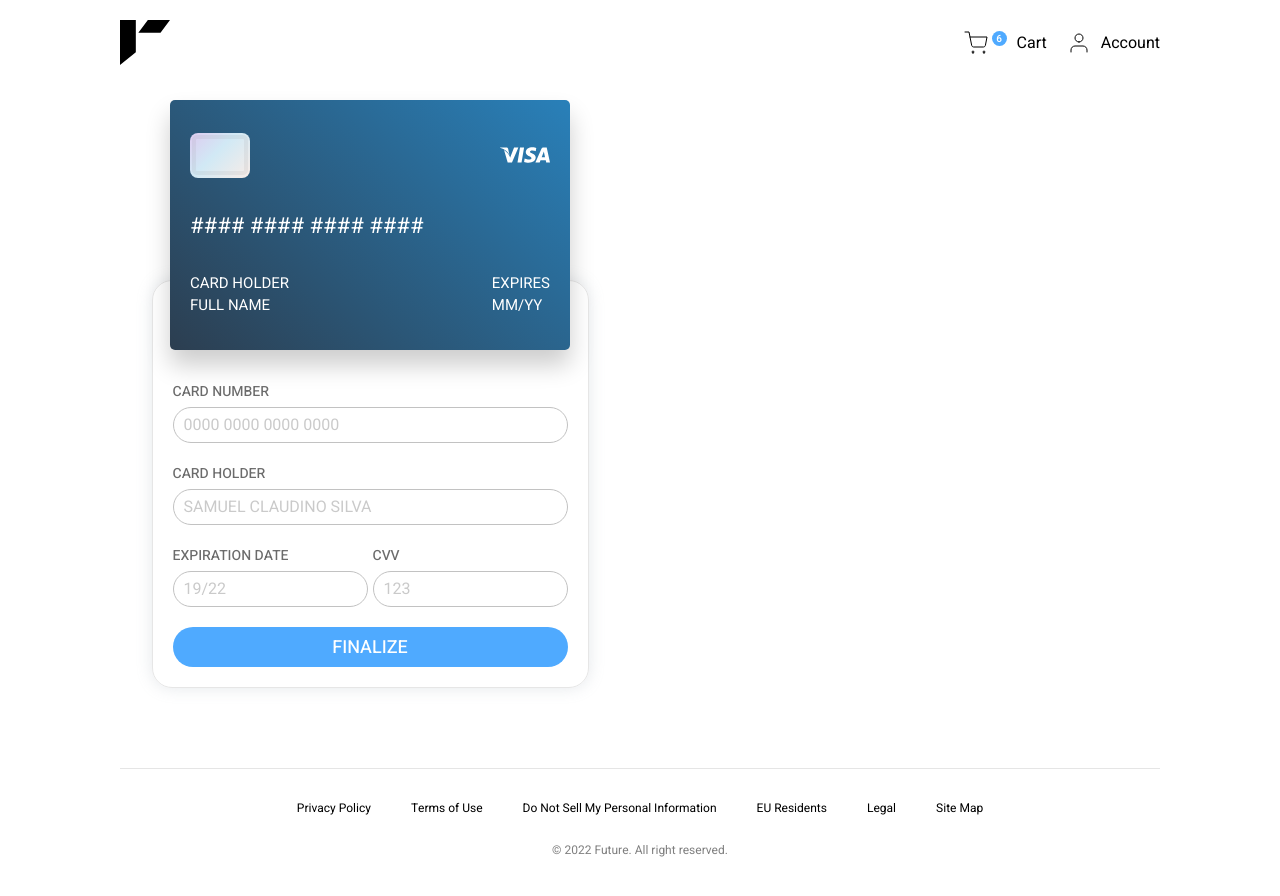
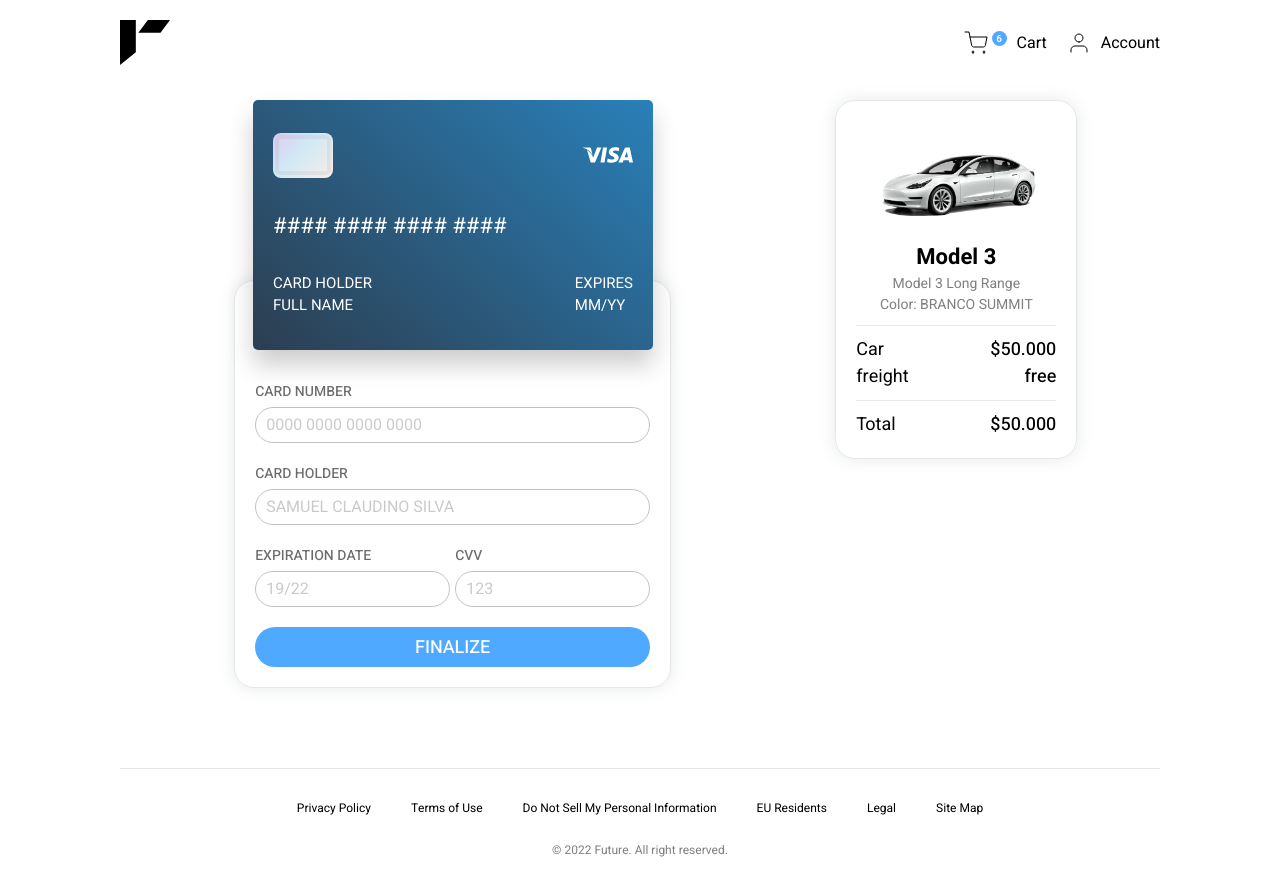
Before and after one commit to Samuelcs131/Future-Motors, a Next.js app: page /purchase/123 in a window 1280 px wide. Shown: the top 896 px of the page. Built offline with nearby package versions, Linux system fonts and the light colour scheme.

Commit message:
ajuste na pagina pagamento

```diff
--- a/public/styles/sass/home/_cards.scss
+++ b/public/styles/sass/home/_cards.scss
@@ -131,7 +131,7 @@
             justify-content: center;
             background-color: $blue;
             color: $white;
-            width: 80px;
+            width: 120px;
             height: 30px;
             text-align: center;
             text-transform: uppercase;
--- a/public/styles/sass/purchase/carpay.scss
+++ b/public/styles/sass/purchase/carpay.scss
@@ -1,6 +1,61 @@
 #carpay{
     padding-top: 100px;
+    display: flex;
+    flex-wrap: wrap;
+    justify-content: space-evenly;
+    gap: 50px;
 
+
+    /* CARD CREDIT */
+    .card-credit-container{
+        display: flex;
+        flex-direction: column;
+        align-items: center;
+        max-width: 500px;
+    }
+
+    /* CAR PRODUCT */
+    .card-car{
+        display: flex;
+        flex-direction: column;
+        align-items: center;
+        max-width: 500px;
+        height: 100%;
+
+        .container-card-car{
+            box-shadow: rgb(145 158 171 / 24%) 0px 0px 0px 0px, rgb(145 158 171 / 24%) 0px 0px 16px;
+            padding: 20px;
+            text-align: center;
+            border-radius: 20px;
+            border: 1px solid #e6e6e6;
+            max-width: 500px;
+            height: 100%;
+
+            .info-car{
+                display: flex;
+                flex-direction: column;
+                align-items: center;
+                margin-bottom: 10px;
+                h4{ font-size: 22px;}
+                p{ color: grey; font-size: 14px;}
+            }
+
+            .card-price{
+                hr{
+                    background-color: rgb(233, 233, 233);
+                    height: 1px;
+                    margin: 10px 0;
+                }
+                .separation-info{
+                    display: flex;
+                    justify-content: space-between;
+                    p{ font-size: 18px;}
+                    span{ font-size: 18px; font-weight: 500;}
+                }
+            }
+        }
+
+    }
 
     /* CARD */
     .card-container{
@@ -121,7 +176,6 @@
         }
     }
 
-
     /* CARD FORM */
     .form-card{
         box-shadow: rgb(145 158 171 / 24%) 0px 0px 0px 0px, rgb(145 158 171 / 24%) 0px 0px 16px;
@@ -184,8 +238,23 @@
     }
 }
 
+@media screen and (max-width: 843px) {
+    #carpay{
+        display: flex;
+        /* CARD CREDIT */
+        .card-credit-container{
+            order: 2;
+        }
+        /* CARD CAR */
+        .card-car{
+
+            .container-card-car{ width: 380px;}
+        }
+    }
+}
 @media screen and (max-width: 540px) {
     #carpay{
+
         .card-container{
             width: 280px;
         }
--- a/src/components/home/Card.jsx
+++ b/src/components/home/Card.jsx
@@ -9,8 +9,8 @@
                 <h4>{dataCard.name}</h4>
                 <span>{dataCard.price}</span>
                 <div className="btn-group">
-                    <Link href="/"><a>Buy</a></Link>
-                    <Link href="/"><a>Customize</a></Link>
+                    <Link href="/cart"><a>Add Cart</a></Link>
+                    <Link href="/car"><a>Customize</a></Link>
                 </div>
             </div>
         </div>
--- a/src/pages/cart.jsx
+++ b/src/pages/cart.jsx
@@ -3,6 +3,7 @@
 import DataCars from "../../public/DataCars.json"
 import { CardCarImage } from "../styles/style";
 import Footer from "../components/Footer"
+import Link from "next/link"
 
 const Cart = () => {
     return (
@@ -35,7 +36,9 @@
                                 </div>
                                 <div className="btn-group">
                                     <button className="btn-remove">Remove</button>
-                                    <button className="btn-finalize">Finalize</button>
+                                    <Link href="/purchase/123">
+                                    <a><button className="btn-finalize">Finalize</button></a>
+                                    </Link>
                                 </div>
                             </div>
                         </div>
--- a/src/pages/purchase/[carpay].jsx
+++ b/src/pages/purchase/[carpay].jsx
@@ -3,6 +3,8 @@
 import HeadPage from "../../components/HeadPage";
 import Menu from "../../components/Menu";
 import Footer from "../../components/Footer"
+import { CardCarImageRounded } from "../../styles/style";
+import Image from "next/image";
 
 const CarPay = () => {
 
@@ -33,7 +35,9 @@
         <Menu/>
 
         <section id="carpay" className="container">
-            <div style={{display: 'flex', flexDirection: 'column',alignItems: 'center', maxWidth: '500px'}}>
+
+            {/* CARD CREDIT */}
+            <div className="card-credit-container">
                 <div className="card-container">
                     {/* FRONT CARD */}
                     <div className="front-card">
@@ -95,6 +99,28 @@
                     <button className="btn-finalize">Finalize</button>
                 </div>
             </div>
+
+            {/* INFO CAR */}
+            <div className="card-car">
+                <div className="container-card-car">
+                    <div className="info-car">
+                        <CardCarImageRounded image="/img/cars/model-s-3.png"/>
+                        <h4>Model 3</h4>
+                        <p>Model 3 Long Range</p>
+                        <p>Color: BRANCO SUMMIT</p>
+                    </div>
+                    <div className="card-price">
+                        <hr />
+                        <div className="separation-info">
+                            <p>Car</p><span>$50.000</span></div>
+                        <div className="separation-info">
+                            <p>freight</p><span>free</span></div>
+                        <hr />
+                        <div className="separation-info">
+                            <p>Total</p><span>$50.000</span></div>
+                    </div>
+                </div>
+            </div>
         </section>
         <Footer/>
     </>);
--- a/src/styles/style.js
+++ b/src/styles/style.js
@@ -9,4 +9,13 @@
     background-position: center;
 `
 
-export { CardCarImage };
+const CardCarImageRounded = styled.div`
+    height: 120px;
+    width: 200px;
+    background: ${props => `url(${props.image})`} no-repeat;
+    background-size: contain;
+    object-fit: cover;
+    background-position: center;
+`
+
+export { CardCarImage, CardCarImageRounded };
```
Also changed, not shown: public/styles/css/globalStyle.css, 1 other file (tests, documents, lock files or other folders).
